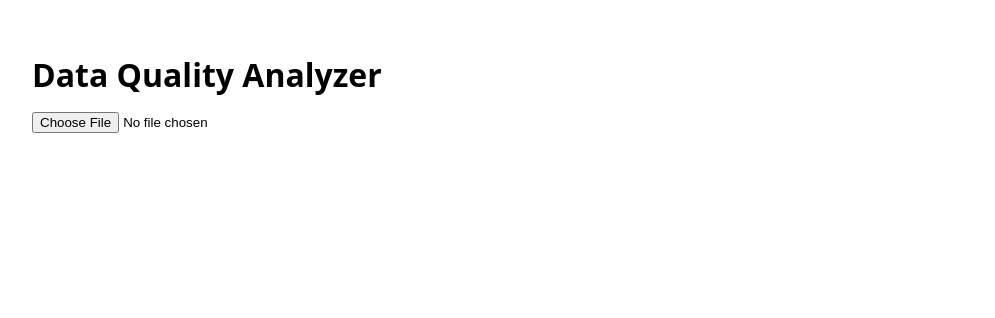
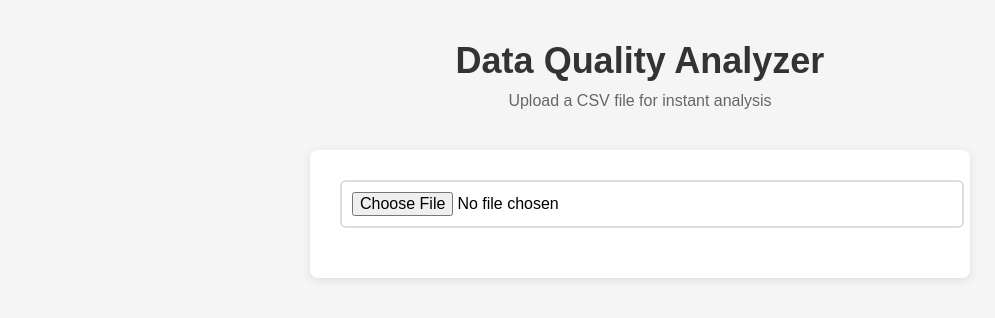
Before and after one commit to aakash60-prog6655l/data-quality-analyzer, a Next.js app: page / in a window 1280 px wide. Shown: the top 318 px of the page, without its empty margins (0-995 px from the left). Built offline with nearby package versions, Linux system fonts and the light colour scheme.

Commit message:
Update page.tsx

```diff
--- a/app/page.tsx
+++ b/app/page.tsx
@@ -1,107 +1,316 @@
-'use client';
+'use client'
 
-import { useState, ChangeEvent } from 'react';
-import Papa from 'papaparse';
-import * as XLSX from 'xlsx';
+import { useState } from 'react'
+import Papa from 'papaparse'
 
 export default function Home() {
-  const [results, setResults] = useState<{ totalRows: number; duplicateRows: number; missingValues: number } | null>(null);
-  const [error, setError] = useState<string>('');
+  const [file, setFile] = useState<File | null>(null)
+  const [analyzing, setAnalyzing] = useState(false)
+  const [results, setResults] = useState<any>(null)
+  const [error, setError] = useState('')
 
-  const handleFileUpload = (e: ChangeEvent<HTMLInputElement>) => {
-    const file = e.target.files?.[0];
-    if (!file) return;
-
-    setError('');
-    setResults(null);
-
-    const fileExtension = file.name.split('.').pop()?.toLowerCase();
-
-    if (fileExtension === 'csv') {
-      Papa.parse(file, {
-        header: true,
-        skipEmptyLines: true,
-        complete: (result) => analyzeData(result.data as Record<string, any>[]),
-        error: (err: Error) => setError(err.message)
-      });
-    } else if (fileExtension === 'xlsx' || fileExtension === 'xls') {
-      const reader = new FileReader();
-      reader.onload = (evt) => {
-        try {
-          const ab = evt.target?.result as ArrayBuffer;
-          const wb = XLSX.read(ab, { type: 'array' });
-          const wsname = wb.SheetNames[0];
-          const ws = wb.Sheets[wsname];
-          const data = XLSX.utils.sheet_to_json(ws, { defval: "" });
-          analyzeData(data as Record<string, any>[]);
-        } catch (err) {
-          setError('Error reading Excel file.');
+  const handleFileChange = (e: React.ChangeEvent<HTMLInputElement>) => {
+    const selectedFile = e.target.files?.[0]
+    if (selectedFile) {
+      if (!selectedFile.name.endsWith('.csv')) {
+        setError('Please upload a CSV file')
+        return
       }
-      };
-      reader.readAsArrayBuffer(file);
-    } else {
-      setError('Unsupported file format. Please upload a CSV or Excel file.');
+      setFile(selectedFile)
+      setError('')
+      setResults(null)
     }
-  };
-
-  const analyzeData = (data: Record<string, any>[]) => {
-    if (!data || data.length === 0) {
-      setError('File is empty or could not be parsed.');
-      return;
   }
 
-    const totalRows = data.length;
-    let missingValues = 0;
-    let duplicateRows = 0;
-    const rowSet = new Set<string>();
+  const analyzeFile = () => {
+    if (!file) return
 
-    data.forEach((row) => {
+    setAnalyzing(true)
+    setError('')
+
+    Papa.parse(file, {
+      complete: (result) => {
+        try {
+          const data = result.data as any[][]
+
+          // Remove empty rows
+          const cleanData = data.filter(row =>
+            row.some(cell => cell !== null && cell !== undefined && cell !== '')
+          )
+
+          if (cleanData.length === 0) {
+            setError('File is empty')
+            setAnalyzing(false)
+            return
+          }
+
+          // Get headers and rows
+          const headers = cleanData[0]
+          const rows = cleanData.slice(1)
+
+          // Count total rows
+          const totalRows = rows.length
+
+          // Find duplicates
+          const rowStrings = rows.map(row => JSON.stringify(row))
+          const uniqueRows = new Set(rowStrings)
+          const duplicates = totalRows - uniqueRows.size
+
           // Count missing values
-      Object.values(row).forEach((val) => {
-        if (val === null || val === undefined || val === '') {
-          missingValues++;
+          let missingCount = 0
+          rows.forEach(row => {
+            row.forEach(cell => {
+              if (cell === null || cell === undefined || cell === '') {
+                missingCount++
               }
-      });
+            })
+          })
 
-      // Count duplicate rows
-      const rowString = JSON.stringify(row);
-      if (rowSet.has(rowString)) {
-        duplicateRows++;
-      } else {
-        rowSet.add(rowString);
-      }
-    });
+          // Calculate quality score
+          const totalCells = totalRows * headers.length
+          const missingPercent = (missingCount / totalCells) * 100
+          const duplicatePercent = (duplicates / totalRows) * 100
+
+          let score = 100
+          score -= missingPercent * 0.5
+          score -= duplicatePercent * 0.8
+          score = Math.max(0, Math.round(score))
 
           setResults({
             totalRows,
-      duplicateRows,
-      missingValues
-    });
-  };
+            duplicates,
+            missingCount,
+            score,
+          })
+        } catch (err) {
+          setError('Error analyzing file')
+        }
+        setAnalyzing(false)
+      },
+      error: () => {
+        setError('Error parsing CSV file')
+        setAnalyzing(false)
+      },
+    })
+  }
 
   return (
-    <div style={{ padding: '2rem', fontFamily: 'system-ui, sans-serif' }}>
-      <h1 style={{ marginBottom: '1rem' }}>Data Quality Analyzer</h1>
+    <div style={styles.container}>
+      <div style={styles.header}>
+        <h1 style={styles.title}>Data Quality Analyzer</h1>
+        <p style={styles.subtitle}>Upload a CSV file for instant analysis</p>
+      </div>
 
+      <div style={styles.card}>
+        <div style={styles.uploadSection}>
           <input
             type="file"
-        accept=".csv, .xlsx, .xls"
-        onChange={handleFileUpload}
-        style={{ marginBottom: '1.5rem', display: 'block' }}
+            accept=".csv"
+            onChange={handleFileChange}
+            style={styles.fileInput}
           />
+          {file && <p style={styles.fileName}>File: {file.name}</p>}
+        </div>
 
-      {error && <p style={{ color: 'red', fontWeight: 'bold' }}>{error}</p>}
+        {error && <div style={styles.error}>{error}</div>}
+
+        {file && !results && (
+          <button
+            onClick={analyzeFile}
+            disabled={analyzing}
+            style={styles.button}
+          >
+            {analyzing ? 'Analyzing...' : 'Analyze File'}
+          </button>
+        )}
+
+        {analyzing && (
+          <div style={styles.loading}>
+            <div style={styles.spinner}></div>
+            <p>Processing your file...</p>
+          </div>
+        )}
 
         {results && (
-        <div style={{ marginTop: '2rem', padding: '1.5rem', border: '1px solid #e5e7eb', borderRadius: '8px', maxWidth: '400px' }}>
-          <h2 style={{ marginTop: 0, marginBottom: '1rem' }}>Analysis Results</h2>
-          <ul style={{ listStyle: 'none', padding: 0, margin: 0 }}>
-            <li style={{ marginBottom: '0.5rem' }}><strong>Total Rows:</strong> {results.totalRows}</li>
-            <li style={{ marginBottom: '0.5rem' }}><strong>Duplicate Rows:</strong> {results.duplicateRows}</li>
-            <li><strong>Missing Values (Empty Cells):</strong> {results.missingValues}</li>
-          </ul>
+          <div style={styles.results}>
+            <h2 style={styles.resultsTitle}>Analysis Results</h2>
+
+            <div style={styles.scoreBox}>
+              <div style={styles.scoreLabel}>Quality Score</div>
+              <div style={{
+                ...styles.scoreValue,
+                color: results.score >= 80 ? '#4CAF50' : results.score >= 60 ? '#FF9800' : '#F44336'
+              }}>
+                {results.score}/100
+              </div>
+            </div>
+
+            <div style={styles.statsGrid}>
+              <div style={styles.statBox}>
+                <div style={styles.statLabel}>Total Rows</div>
+                <div style={styles.statValue}>{results.totalRows}</div>
+              </div>
+              <div style={styles.statBox}>
+                <div style={styles.statLabel}>Duplicates</div>
+                <div style={styles.statValue}>{results.duplicates}</div>
+              </div>
+              <div style={styles.statBox}>
+                <div style={styles.statLabel}>Missing Values</div>
+                <div style={styles.statValue}>{results.missingCount}</div>
+              </div>
+            </div>
+
+            <button
+              onClick={() => {
+                setFile(null)
+                setResults(null)
+              }}
+              style={styles.resetButton}
+            >
+              Analyze Another File
+            </button>
           </div>
         )}
       </div>
-  );
+    </div>
+  )
 }
+
+const styles = {
+  container: {
+    minHeight: '100vh',
+    background: '#f5f5f5',
+    padding: '40px 20px',
+  },
+  header: {
+    textAlign: 'center' as const,
+    marginBottom: '40px',
+  },
+  title: {
+    fontSize: '36px',
+    margin: '0 0 10px 0',
+    color: '#333',
+  },
+  subtitle: {
+    fontSize: '16px',
+    color: '#666',
+    margin: 0,
+  },
+  card: {
+    maxWidth: '600px',
+    margin: '0 auto',
+    background: 'white',
+    borderRadius: '8px',
+    padding: '30px',
+    boxShadow: '0 2px 10px rgba(0,0,0,0.1)',
+  },
+  uploadSection: {
+    marginBottom: '20px',
+  },
+  fileInput: {
+    width: '100%',
+    padding: '10px',
+    fontSize: '16px',
+    border: '2px solid #ddd',
+    borderRadius: '6px',
+    cursor: 'pointer',
+  },
+  fileName: {
+    marginTop: '10px',
+    fontSize: '14px',
+    color: '#666',
+  },
+  button: {
+    width: '100%',
+    padding: '15px',
+    fontSize: '16px',
+    fontWeight: 'bold' as const,
+    background: '#4CAF50',
+    color: 'white',
+    border: 'none',
+    borderRadius: '6px',
+    cursor: 'pointer',
+  },
+  resetButton: {
+    width: '100%',
+    padding: '12px',
+    fontSize: '14px',
+    background: '#666',
+    color: 'white',
+    border: 'none',
+    borderRadius: '6px',
+    cursor: 'pointer',
+    marginTop: '20px',
+  },
+  error: {
+    padding: '15px',
+    background: '#ffebee',
+    color: '#c62828',
+    borderRadius: '6px',
+    marginBottom: '15px',
+    fontSize: '14px',
+  },
+  loading: {
+    textAlign: 'center' as const,
+    padding: '30px',
+  },
+  spinner: {
+    width: '40px',
+    height: '40px',
+    border: '4px solid #f3f3f3',
+    borderTop: '4px solid #4CAF50',
+    borderRadius: '50%',
+    animation: 'spin 1s linear infinite',
+    margin: '0 auto 15px',
+  },
+  results: {
+    marginTop: '20px',
+  },
+  resultsTitle: {
+    fontSize: '24px',
+    marginBottom: '20px',
+    textAlign: 'center' as const,
+    color: '#333',
+  },
+  scoreBox: {
+    textAlign: 'center' as const,
+    padding: '30px',
+    background: 'linear-gradient(135deg, #667eea 0%, #764ba2 100%)',
+    borderRadius: '8px',
+    marginBottom: '20px',
+  },
+  scoreLabel: {
+    color: 'white',
+    fontSize: '14px',
+    marginBottom: '10px',
+    opacity: 0.9,
+  },
+  scoreValue: {
+    fontSize: '48px',
+    fontWeight: 'bold' as const,
+    color: 'white',
+  },
+  statsGrid: {
+    display: 'grid',
+    gridTemplateColumns: 'repeat(3, 1fr)',
+    gap: '15px',
+    marginBottom: '20px',
+  },
+  statBox: {
+    background: '#f9f9f9',
+    padding: '20px',
+    borderRadius: '6px',
+    textAlign: 'center' as const,
+  },
+  statLabel: {
+    fontSize: '12px',
+    color: '#666',
+    marginBottom: '8px',
+    textTransform: 'uppercase' as const,
+  },
+  statValue: {
+    fontSize: '28px',
+    fontWeight: 'bold' as const,
+    color: '#333',
+  },
+}
```
Lines whose indentation alone changed are shown as unchanged.
